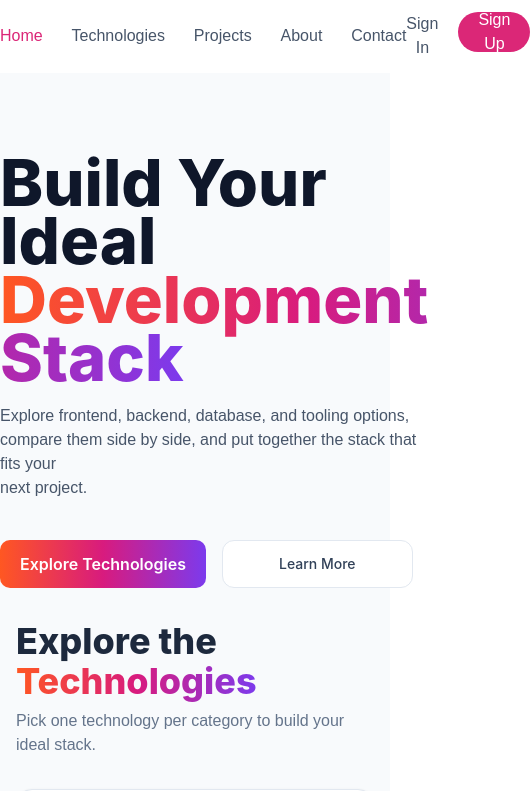
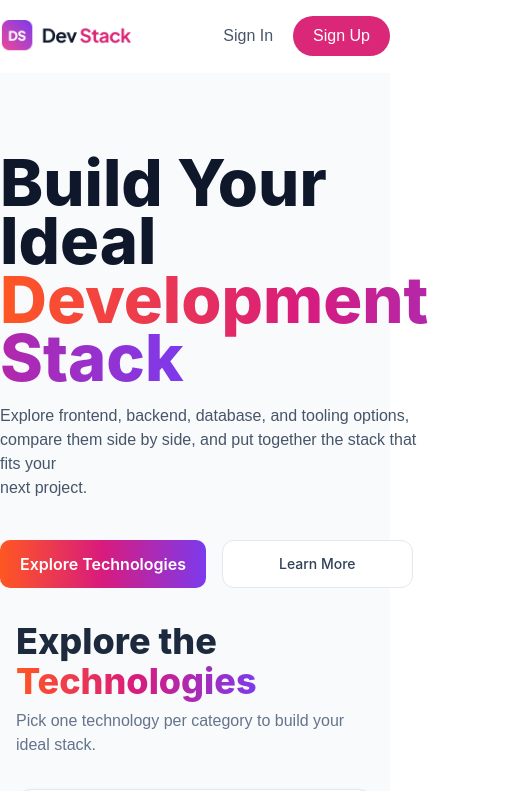
Before and after one commit to noushinfatema/Assignment, a React (Vite) app: page / in a window 390 px wide. Shown: the top 791 px of the page, 530 px wide, since content can reach past the window. Built offline with nearby package versions, Linux system fonts and the light colour scheme.

Commit message:
Completed README.md

```diff
--- a/src/components/Navbar.tsx
+++ b/src/components/Navbar.tsx
@@ -5,9 +5,9 @@ const Navbar = () => {
         <nav className="bg-white sticky top-0 z-50">
             <div className="container mx-auto h-[72.5px] flex justify-between items-center">
          <div className='flex items-center'>
-            <img className='w-33 h-auto' src = {logo} alt="" />
+            <img className='w-33 h-auto' src = {logo} alt="DevSatck logo" />
         </div>
-         <div className="sm:">
+         <div className="hidden md:flex">
             <ul className="flex justify-center items-center gap-[28.88px] text-small font-sans">
                 <li className="text-magenta"><a href="">Home</a></li>
                 <li><a href="">Technologies</a></li>
```
Also changed, not shown: src/components/README.md.
